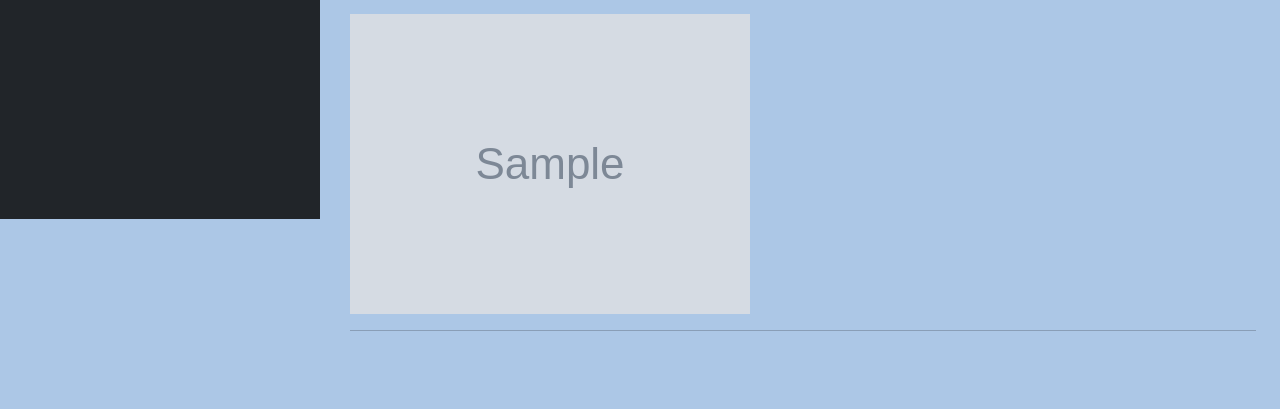
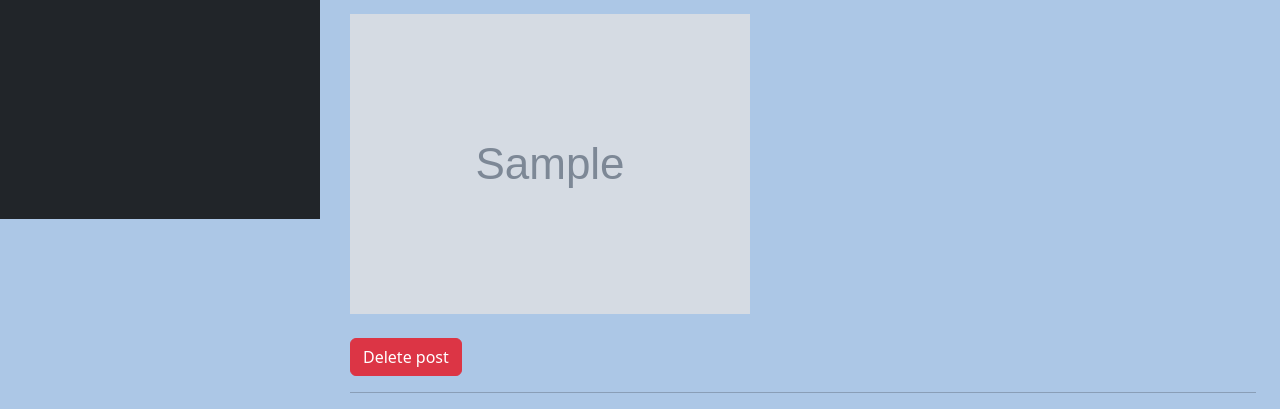
Before and after one commit to Yukovv/social-network, a Django app: page / in a window 1280 px wide. Shown: the part 581-990 px from the top of the page. Before the commit the page ends 912 px from the top, so only its background shows below. Run offline with Django 4.2, Linux system fonts and the light colour scheme; a user stored in the database is signed in; tables that the repository leaves empty hold one stand-in row (values such as "Sample post"); grey boxes marked "Sample" are stand-in pictures; some libraries are stand-ins or nearby versions.

Commit message:
add post delete

```diff
--- a/social/social_network/templates/social_network/profile.html
+++ b/social/social_network/templates/social_network/profile.html
@@ -34,7 +34,8 @@
         <h3>Title: "{{ post.title }}"</h3>
         <p>{{ post.body }}</p>
       </div>
-      <div><img src="{% get_media_prefix %}{{ post.img }}"></div>
+      <div><img src="{% get_media_prefix %}{{ post.img }}"></div><br>
+      <div><a class="btn btn-danger" href="{% url 'social_network:post_delete' pk=post.pk %}">Delete post</a></div>
       <hr>
     {% endfor %}
   </div>
--- a/social/social_network/urls.py
+++ b/social/social_network/urls.py
@@ -8,6 +8,7 @@ from .views import (
     DialogueView,
     DialoguesListView,
     PostCreateView,
+    PostDeleteView,
     start_page,
 )
 
@@ -20,4 +21,5 @@ urlpatterns = [
     path('create_post/', PostCreateView.as_view(), name="create_post"),
     path('<int:pk>/dialogues/', DialoguesListView.as_view(), name="dialogues_list"),
     path('dialogues/<int:dialogue_pk>/', DialogueView.as_view(), name="dialogue"),
+    path('posts/<int:pk>/delete-post/', PostDeleteView.as_view(), name="post_delete"),
 ] + static(settings.MEDIA_URL, document_root=settings.MEDIA_ROOT)
--- a/social/social_network/views.py
+++ b/social/social_network/views.py
@@ -3,7 +3,7 @@ from django.shortcuts import render, redirect, get_object_or_404
 from django.urls import reverse
 from django.views import View
 from django.views.generic import ListView, DetailView, CreateView, DeleteView
-from django.contrib.auth.mixins import LoginRequiredMixin
+from django.contrib.auth.mixins import LoginRequiredMixin, UserPassesTestMixin
 
 from .models import UserModel, Post, Dialogue as DialogueModel
 from .forms import MessageForm, PostCreationForm
@@ -78,3 +78,15 @@ class PostCreateView(LoginRequiredMixin, CreateView):
         self.object.user = self.request.user
         self.object.save()
         return super().form_valid(form)
+
+
+class PostDeleteView(UserPassesTestMixin, DeleteView):
+    model = Post
+    template_name = "social_network/post_confirm_delete.html"
+
+    def test_func(self):
+        post = Post.objects.get(pk=self.kwargs["pk"])
+        return post.user.pk == self.request.user.pk
+
+    def get_success_url(self):
+        return reverse("social_network:profile", kwargs={"pk": self.request.user.pk})
```
Also changed, not shown: social/social_network/templates/social_network/post_confirm_delete.html (added, +18 -0 lines).
